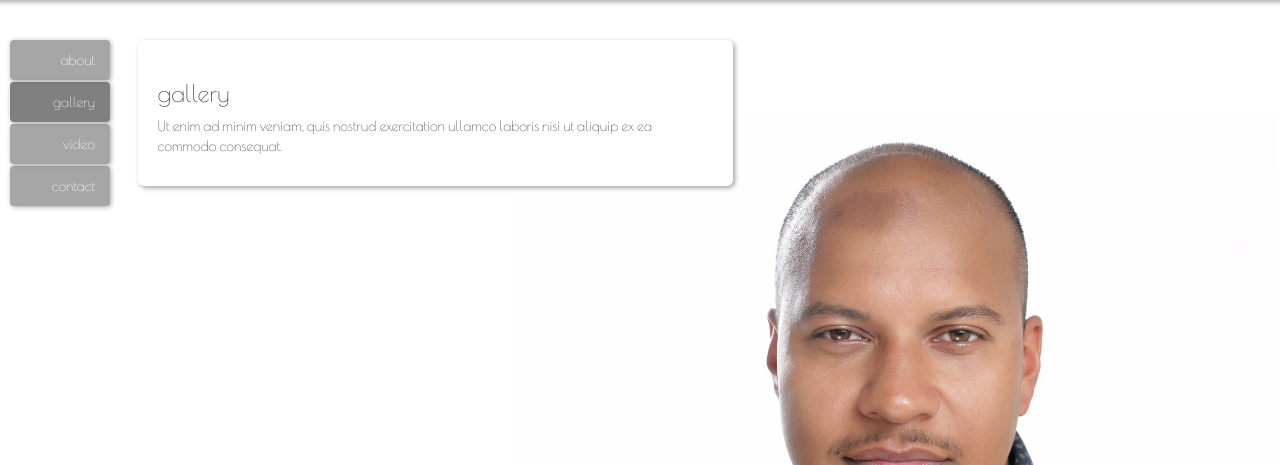
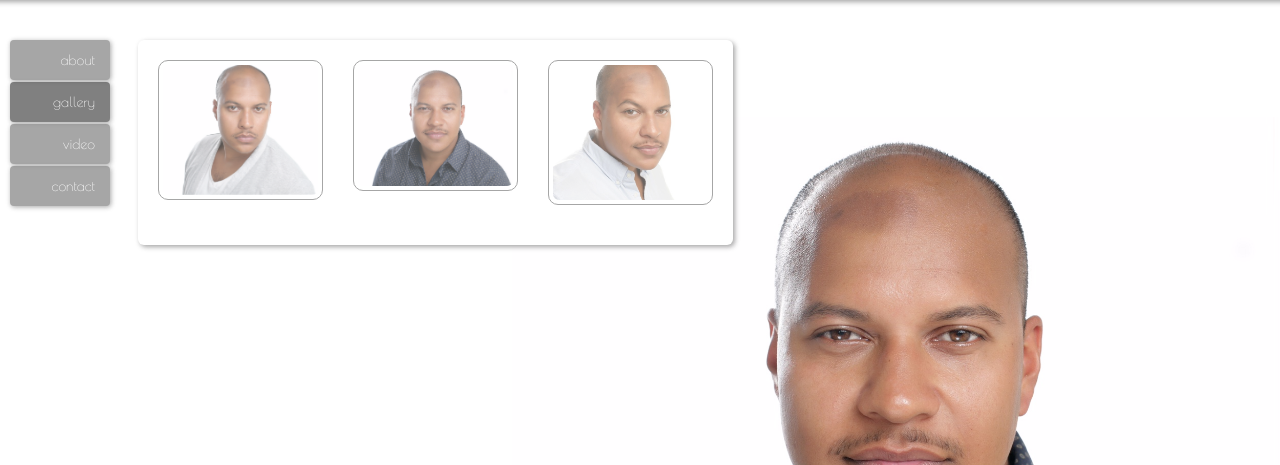
Before and after one commit to kjgum/rjmv, a PHP site: page / in a window 1280 px wide, after a click on "gallery". Shown: the part 80-545 px from the top of the page. Run offline with PHP 8.4, Linux system fonts and the light colour scheme; some libraries are stand-ins or nearby versions.

Commit message:
thumbnails

```diff
--- a/assets/css/style.css
+++ b/assets/css/style.css
@@ -19,7 +19,7 @@ body {
 }
 
 a {
-    color: #F2EEB3;
+    color: white;
     text-decoration: none;
 }
 
@@ -38,7 +38,6 @@ a:hover {
     background-color: black;
     opacity: 0.7;
     box-shadow: 2px 2px 5px grey;
-
 }
 
 h3 {
@@ -65,14 +64,12 @@ h3 {
     z-index: 1;
     padding-top: 30px;
     width: 100px;
-
 }
 
 .nav-pills > li.active > a {
     background-color: #4a4a4a;
     color: white;
     opacity: 0.7;
-
 }
 
 .nav-pills > li.active > a:hover {
@@ -86,7 +83,6 @@ h3 {
     color: white;
     opacity: 0.7;
     box-shadow: 1px 1px 5px grey;
-
 }
 
 .nav-pills > li.active > a:focus {
@@ -99,6 +95,22 @@ h3 {
 .nav > li > a:hover {
     background-color: #4a4a4a;
     opacity: 0.7;
+}
+.row .thumbnail {
+    border:1px solid grey;
+    box-shadow:0;
+      border-radius: 10px;
+}
+a.thumbnail {
+    background-color: white;
+}
+/*a:hover, a:focus{
+  color: white;
+}*/
+.thumbnail a:hover,
+a:focus {
+    color: white;
+    border: none;
 }
 
 .content {
@@ -134,6 +146,9 @@ h3 {
 }
 
 @media(max-width:768px) {
+    body {
+        background-image: none;
+    }
     .name {
         text-align: center;
     }
@@ -141,17 +156,15 @@ h3 {
         text-align: center;
     }
     .nav {
-
         text-align: center;
         width: 50%;
-        margin:25%;
+        margin: 25%;
         padding: 5px;
         margin-top: 0;
         margin-bottom: 10px;
     }
-
     .tab-pane.active {
-      margin-top: 0;
+        margin-top: 0;
     }
     .footer {
         float: bottom;
--- a/index.html
+++ b/index.html
@@ -72,8 +72,24 @@
                         </p>
                     </div>
                     <div id="gallery" class="tab-pane fade img-rounded">
-                        <h3>gallery</h3>
-                        <p>Ut enim ad minim veniam, quis nostrud exercitation ullamco laboris nisi ut aliquip ex ea commodo consequat.</p>
+                        <!-- <h3>gallery</h3> -->
+                        <div class="row" style="vertical-align:middle;">
+                            <div class="col-md-4">
+                                <a href="assets/img/roberto.png" class="thumbnail" target="_blank">
+                                    <img src="assets/img/roberto.png" alt="roberto" style="height:100%; vertical-align:middle;" class="img-rounded">
+                                </a>
+                            </div>
+                            <div class="col-md-4">
+                                <a href="assets/img/roberto2.png" class="thumbnail" target="_blank">
+                                    <img src="assets/img/roberto2.png" alt="" style="height:100%;" class="img-rounded">
+                                </a>
+                            </div>
+                            <div class="col-md-4">
+                                <a href="assets/img/roberto3.png" class="thumbnail" target="_blank">
+                                    <img src="assets/img/roberto3.png" alt="" style="height:100%;" class="img-rounded">
+                                </a>
+                            </div>
+                        </div>
                     </div>
                     <div id="video" class="tab-pane fade img-rounded">
                         <h3>video</h3>
```
Also changed, not shown: assets/img/roberto3.png (renamed from assets/img/image1.JPG), 1 other file.
